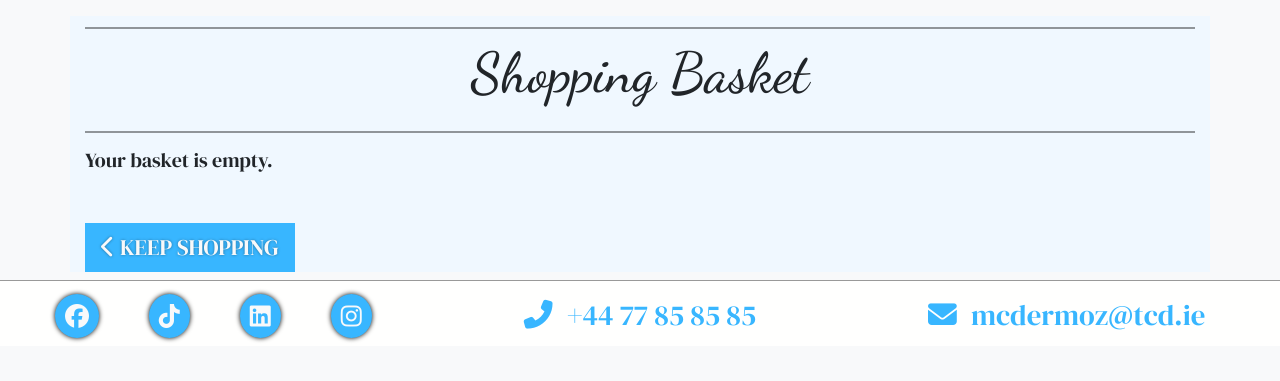
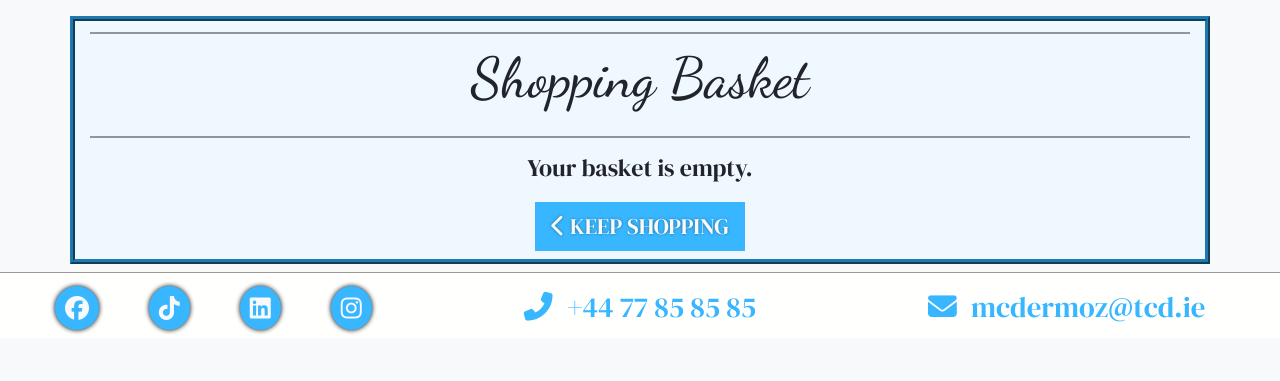
Before and after one commit to Aramantos/HardCandyResinArts, a Django app: page /basket/ in a window 1280 px wide. Shown: the part 68-449 px from the top of the page. Run offline with Django 4.2, Linux system fonts and the light colour scheme; some libraries are stand-ins or nearby versions.

Commit message:
add border to containers, update empty basket styles

```diff
--- a/basket/static/basket/css/basket.css
+++ b/basket/static/basket/css/basket.css
@@ -19,3 +19,9 @@
     text-align: center;
     font-size: 3.5rem;
 }
+
+#empty-basket {
+    font-family: 'DM Serif Display', serif!important;
+    font-size: 1.5rem;
+    text-align: center;
+}
--- a/basket/templates/basket/basket.html
+++ b/basket/templates/basket/basket.html
@@ -15,7 +15,7 @@
 {% endblock %}
 
 {% block content %}
-<div id="basket-container" class="container mb-2">
+<div id="basket-container" class="container mb-2 border-custom">
     <div class="row">
         <div class="col">
             <hr>
@@ -121,13 +121,17 @@
                     </table>
                 </div>
             {% else %}
-                <p class="lead mb-5">Your basket is empty.</p>
+                <p id="empty-basket" >Your basket is empty.</p>
+                <div class="row">
+                    <div class="col-12 text-center mb-2">
                         <a href="{% url 'shop_products' %}" class="btn btn-outline-black rounded-0 btn-lg">
                             <span class="icon">
                                 <i class="fas fa-chevron-left"></i>
                             </span>
                             <span class="text-uppercase">Keep Shopping</span>
                         </a>
+                    </div>
+                </div>
             {% endif %}
         </div>
     </div>
--- a/checkout/templates/checkout/checkout.html
+++ b/checkout/templates/checkout/checkout.html
@@ -13,7 +13,7 @@
 {% endblock %}
 
 {% block content %}
-    <div id="checkout-container" class="container">
+    <div id="checkout-container" class="container border-custom">
         <div class="row">
             <div class="col">
                 <hr>
--- a/static/css/base.css
+++ b/static/css/base.css
@@ -2,19 +2,19 @@
 @import url('https://fonts.googleapis.com/css2?family=Barlow+Semi+Condensed&family=Barlow:wght@100&family=DM+Serif+Display&display=swap');
 
 .barlow {
-    font-family: 'Barlow', sans-serif;
+    font-family: 'Barlow', sans-serif!important;
 }
 
 .barlow-semi {
-    font-family: 'Barlow Semi Condensec', sans-serif;
+    font-family: 'Barlow Semi Condensec', sans-serif!important;
 }
 
 .dm-serif {
-    font-family: 'DM Serif Display', serif;
+    font-family: 'DM Serif Display', serif!important;
 }
 
 .dance {
-    font-family: 'Dancing Script', sans-serif;
+    font-family: 'Dancing Script', sans-serif!important;
 }
 /* Colors from One */
 :root {
@@ -65,6 +65,7 @@ body {
     flex-direction: column;
     font-family: 'DM Serif Display', serif;
     font-size: 1.2rem;
+    /* min-height: 100vh; */
 }
 
 hr {
@@ -85,6 +86,7 @@ main {
 
 .border-custom {
     border: #2079ad 5px ridge;
+    background-color: aliceblue;
 }
 
 /* Buttons */
--- a/templates/allauth/account/base.html
+++ b/templates/allauth/account/base.html
@@ -1,7 +1,7 @@
 {% extends "base.html" %}
 
 {% block content %}
-    <div class="container header-container">
+    <div class="container header-container border-custom my-4">
         <div class="row">
             <div id="allauth-bg" class="col-12">
                 <div class="allauth-form-inner-content">
```
Lines whose indentation alone changed are shown as unchanged.
